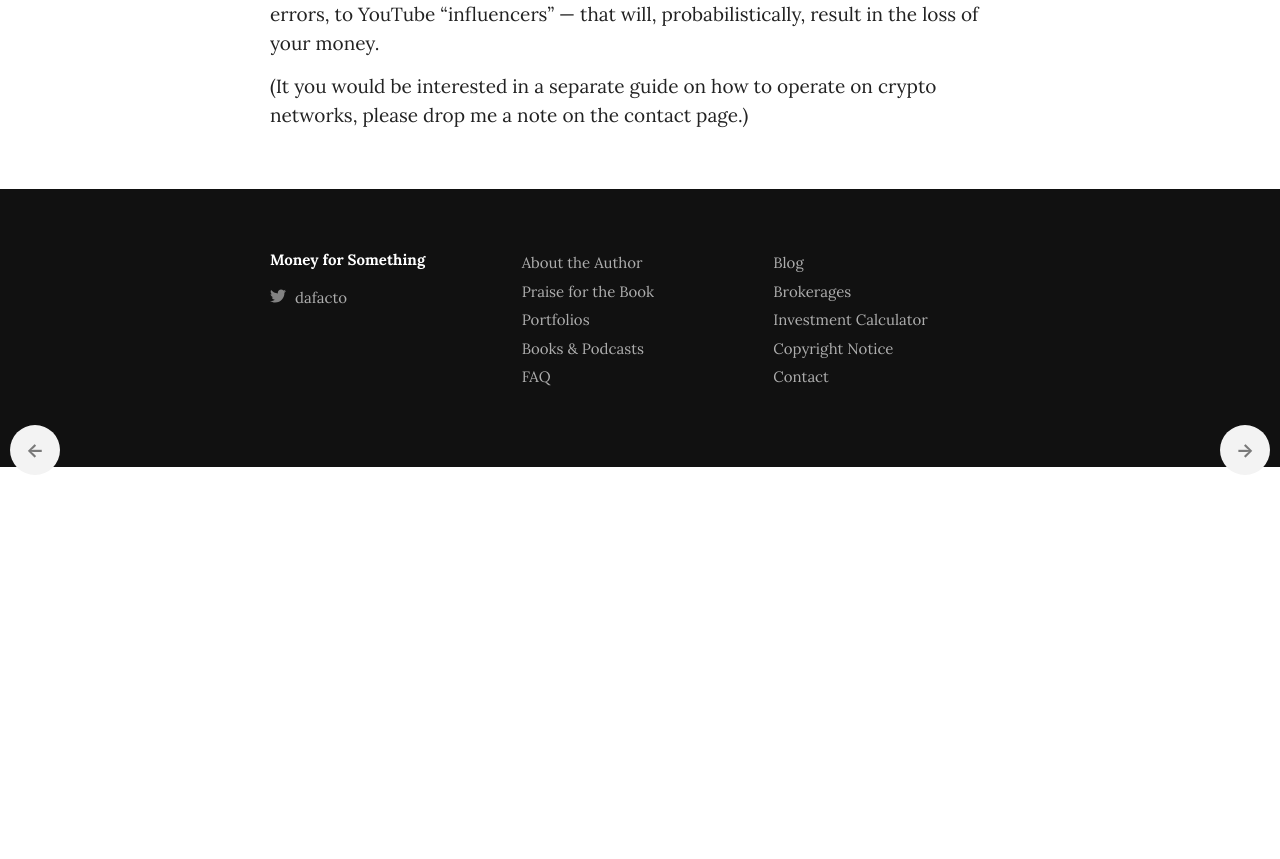
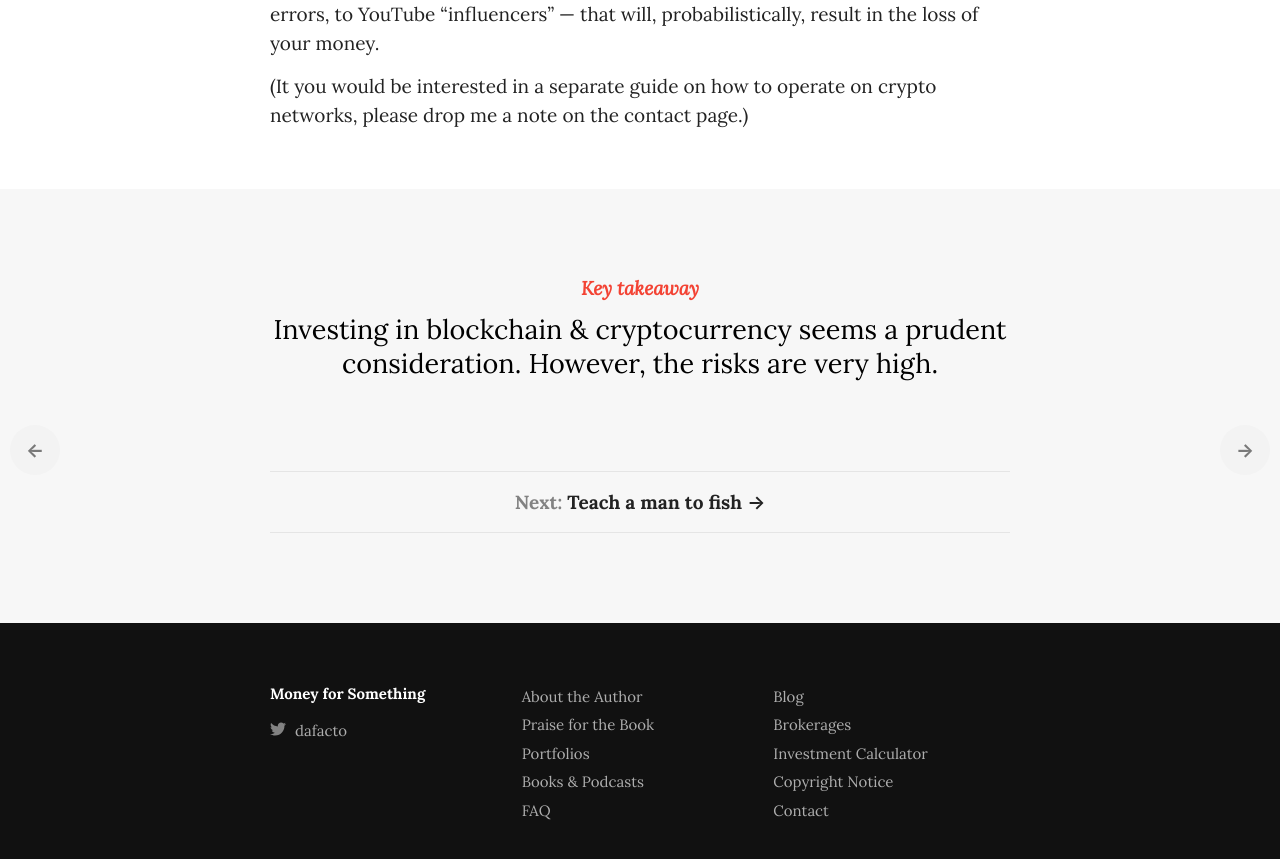
Before and after one commit to dafacto/moneyforsomething, a Jekyll site: the page built from _chapters/17_crypto.md, in a window 1280 px wide and 900 px high, scrolled down 3072 px. Shown: the top 859 px of the window. Built offline with Jekyll 4.4.1, drawn with Linux system fonts in a browser that asks for light colours; some web fonts are replaced; before the commit the page ends 3539 px from its top, so only the background shows below that.

Commit message:
Add takeaways

```diff
--- a/_chapters/17_crypto.md
+++ b/_chapters/17_crypto.md
@@ -6,6 +6,8 @@
 img_header: header-17.png
 img_footer:
 intro: What to do with this emerging asset class?
+takeaway: Investing in blockchain & cryptocurrency seems a prudent consideration. However, the risks are very high.
+
 ---
 
 Having worked in product management within the blockchain industry, I'm often asked about investing in crypto, and felt it would be useful to include a related chapter.
```
Also changed, not shown: _chapters/16_summary.md (+1 -0 lines), _chapters/18_teach.md (+1 -0 lines).
